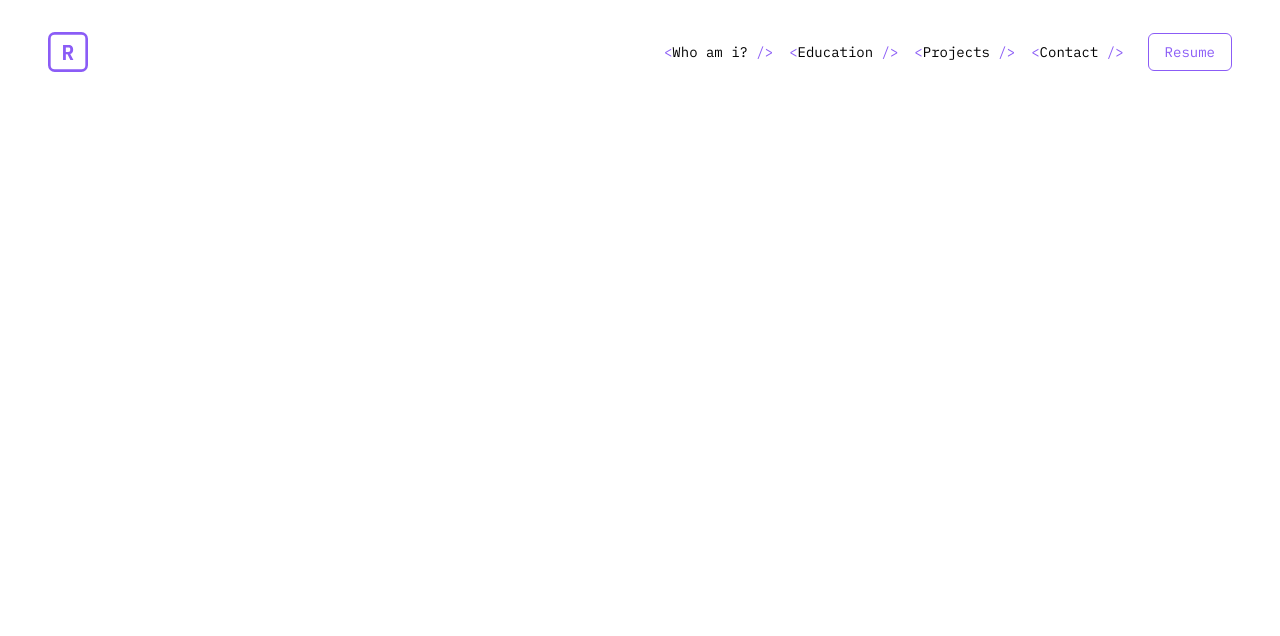
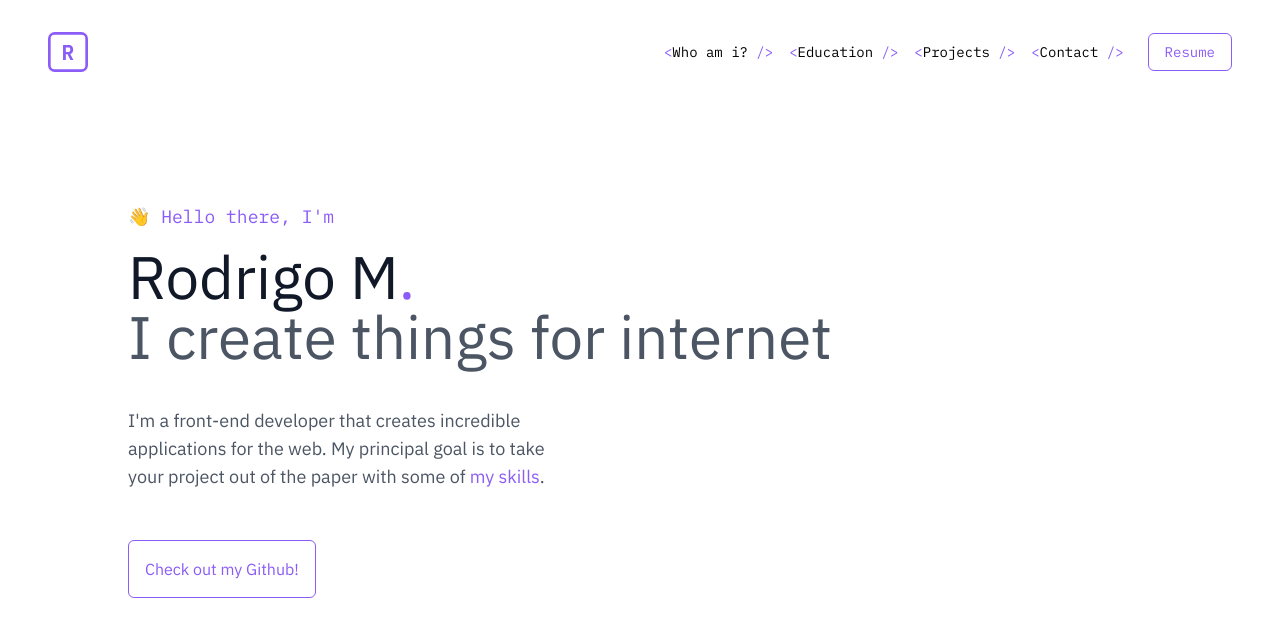
Before and after one commit to rodrigomsrocha/rod-portfolio, a React (Vite) app: page / in a window 1280 px wide. Shown: the top 636 px of the page. Built offline with nearby package versions, Linux system fonts and the light colour scheme.

Commit message:
main section finished

```diff
--- a/src/App.tsx
+++ b/src/App.tsx
@@ -1,10 +1,13 @@
 import { Header } from './components/Header';
+import { MainSection } from './components/MainSection';
 
 function App() {
   return (
     <div>
       <Header />
-      <div className="h-[2000px]" />
+      <div className="max-w-7xl px-32 mx-auto">
+        <MainSection />
+      </div>
     </div>
   );
 }
--- a/src/components/Header/index.tsx
+++ b/src/components/Header/index.tsx
@@ -37,7 +37,7 @@ export function Header() {
         paddingBottom: paddingY,
         boxShadow: shadow,
       }}
-      className="flex items-center justify-between px-12 sticky top-0 left-0 right-0"
+      className="flex items-center justify-between px-12 fixed top-0 left-0 right-0 bg-white bg-opacity-60 backdrop-blur-md"
     >
       <a href="#">
         <img
--- /dev/null
+++ b/src/components/MainSection/index.tsx
@@ -0,0 +1,44 @@
+import { motion } from 'framer-motion';
+
+const linkVariation = {
+  initial: { width: '0%' },
+  onHover: { width: '100%' },
+};
+
+export function MainSection() {
+  return (
+    <main className="flex flex-col items-start justify-center min-h-screen">
+      <span className="block text-violet-500 text-lg font-mono mb-4">
+        👋 Hello there, I&apos;m
+      </span>
+      <h1 className="text-6xl text-gray-900">
+        Rodrigo M<span className="text-violet-500">.</span>
+      </h1>
+      <h1 className="text-6xl text-gray-600 mb-10">
+        I create things for internet
+      </h1>
+      <p className="text-gray-600 text-lg max-w-md mb-12">
+        I&apos;m a front-end developer that creates incredible applications for
+        the web. My principal goal is to take your project out of the paper with
+        some of{' '}
+        <motion.a
+          initial="initial"
+          whileHover="onHover"
+          className="text-violet-500 inline-block"
+          href="#"
+        >
+          <span>my skills</span>
+          <motion.div variants={linkVariation} className="h-px bg-violet-500" />
+        </motion.a>
+        .
+      </p>
+      <a
+        target="_blanck"
+        href="https://github.com/rodrigomsrocha"
+        className="p-4 border border-violet-500 rounded-md text-violet-500 hover:bg-violet-200 transition-all"
+      >
+        Check out my Github!
+      </a>
+    </main>
+  );
+}
```
